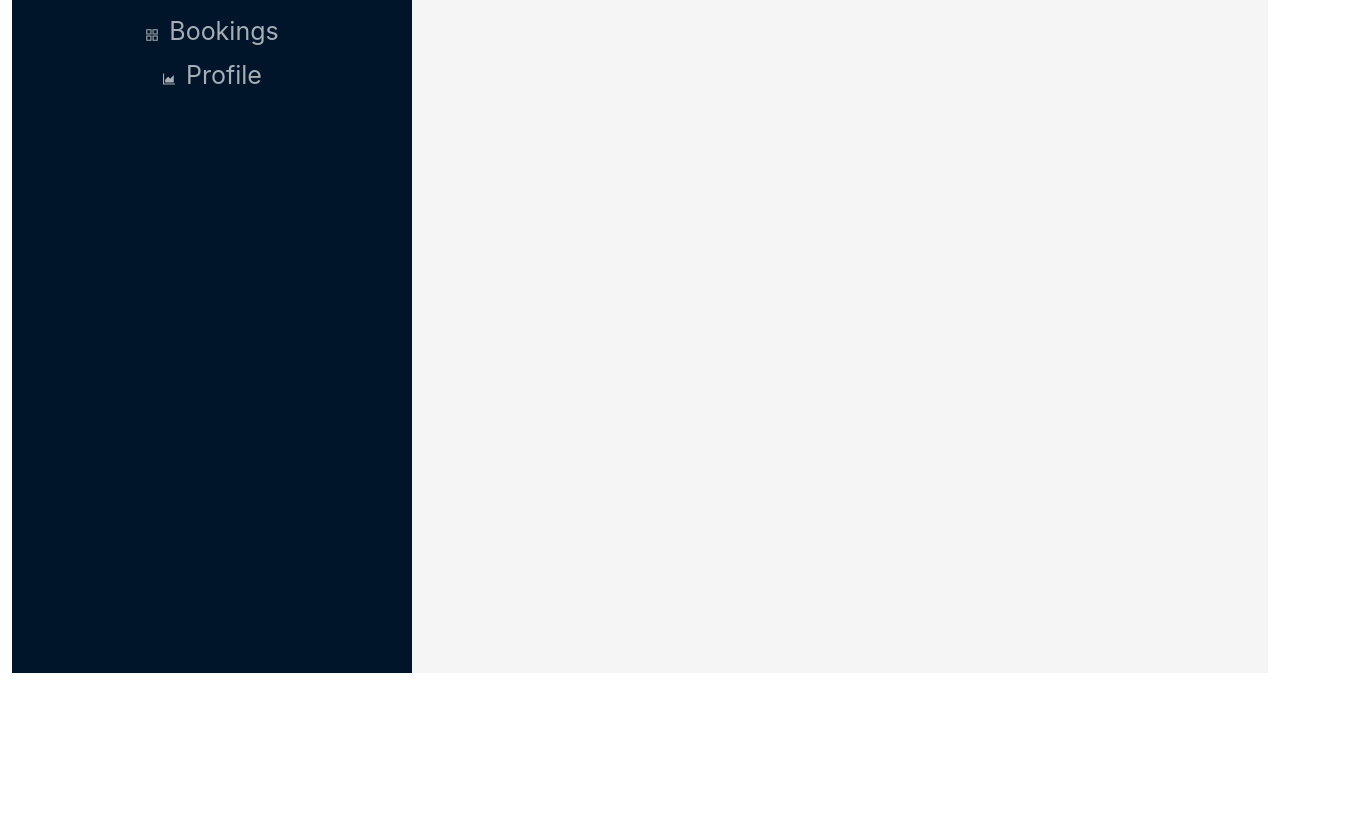
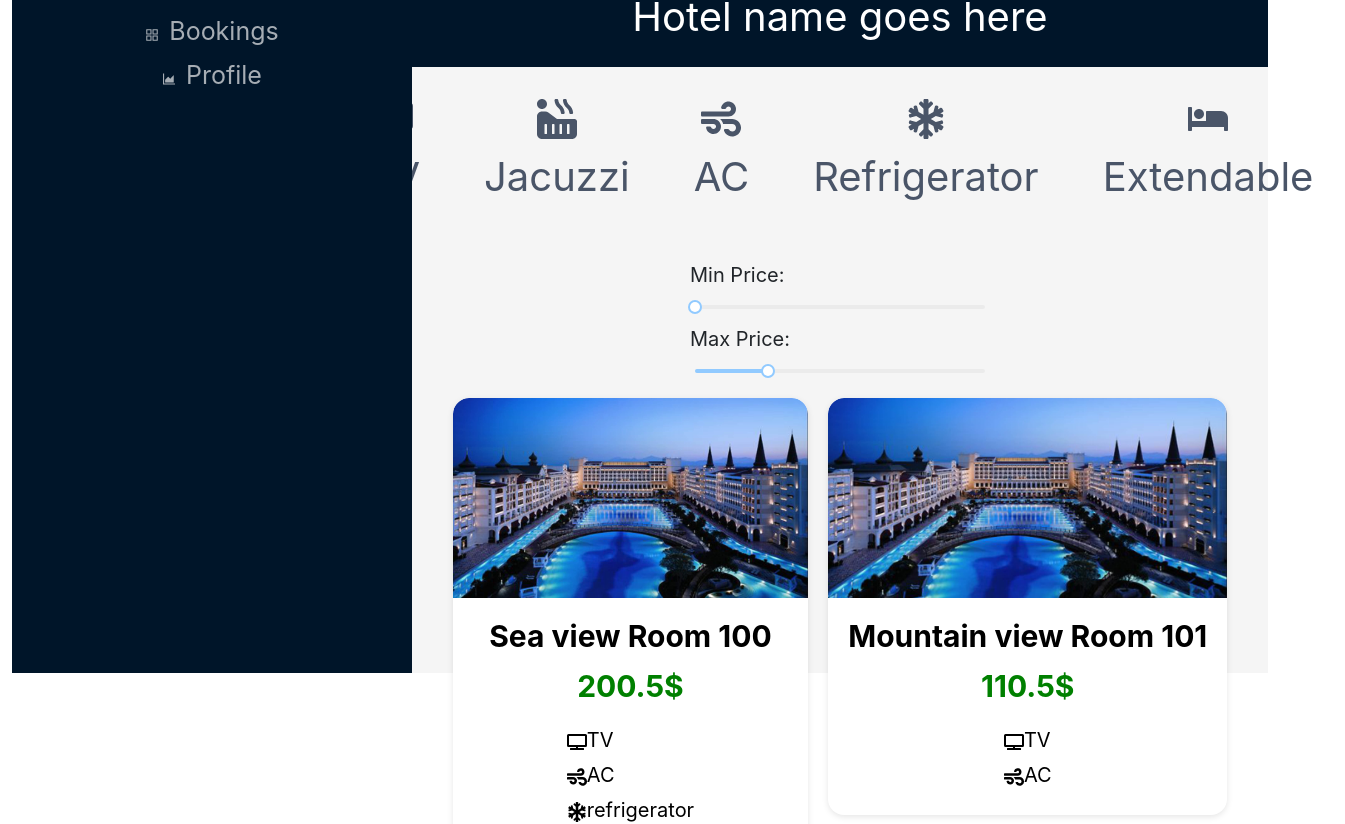
Before and after one commit to johnbute/hotel-fullstack, a React (Vite) app: page /rooms/1 in a window 1280 px wide. Shown: the part 121-945 px from the top of the page, 1345 px wide, since content can reach past the window. Before the commit the page ends 824 px from the top, so only its background shows below. Built offline with nearby package versions, Linux system fonts and the light colour scheme.

Commit message:
list-of-rooms page

```diff
--- /dev/null
+++ b/src/Components/Room/RoomCard.css
@@ -0,0 +1,52 @@
+.room-card {
+  display: flex;
+  flex-direction: column;
+  flex: 1 0 300px;
+  margin: 10px;
+  border-radius: 16px;
+  overflow: hidden;
+  box-shadow: 0 2px 6px rgba(0, 0, 0, 0.1);
+  background-color: #fff;
+}
+
+.room-card-image {
+  width: 100%;
+  max-height: 200px;
+  object-fit: cover;
+  border-radius: 16px 16px 0 0;
+}
+
+.room-details {
+  padding: 20px;
+  display: flex;
+  flex-direction: column;
+  align-items: center;
+}
+
+.room-number {
+  margin-top: 0;
+  margin-bottom: 10px;
+  font-size: 30px;
+  font-weight: bold;
+}
+.price {
+  font-size: 30px;
+  color: green;
+  font-weight: bold;
+}
+
+.amenities-list {
+  list-style-type: none;
+  padding: 0;
+  margin: 0;
+}
+
+.amenities-list li {
+  font-size: 20px;
+  margin-bottom: 5px;
+}
+
+.room-link {
+  color: black;
+  text-decoration: none;
+}
--- /dev/null
+++ b/src/Components/Room/RoomCard.tsx
@@ -0,0 +1,46 @@
+import React, { useState } from "react";
+import { Link } from "react-router-dom"; // Import Link
+import { Rating } from "react-simple-star-rating";
+import "./RoomCard.css";
+import image1 from "../Assets/turkish-hotel.jpg";
+import { FaTv, FaWind, FaSnowflake, FaHotTub, FaBed } from "react-icons/fa";
+
+function RoomCard({ room }) {
+  const categoryIcons = {
+    TV: <FaTv />,
+    AC: <FaWind />,
+    refrigerator: <FaSnowflake />, // You can use the same icon for multiple categories if needed
+    Jacuzzi: <FaHotTub />,
+    Extendable: <FaBed />,
+    // Add more categories and corresponding icons as needed
+  };
+
+  return (
+    <Link to={`/hotel/${room.id}`} className="room-link">
+      <div className="room-card">
+        <img src={image1} alt="room-image" className="room-card-image"></img>
+        <div className="room-details">
+          <h2 className="room-number">
+            {room.view_type} view Room {room.room_number}
+          </h2>
+          <p className="price">{room.price}$</p>
+          <ul className="amenities-list">
+            {Object.entries(room).map(([key, value]) => {
+              if (typeof value === "boolean" && value) {
+                return (
+                  <li key={key}>
+                    {categoryIcons[key]}
+                    {key}
+                  </li>
+                );
+              }
+              return null;
+            })}
+          </ul>
+        </div>
+      </div>
+    </Link>
+  );
+}
+
+export default RoomCard;
--- /dev/null
+++ b/src/Components/Room/RoomPage.css
@@ -0,0 +1,60 @@
+.room-card {
+  display: inline-flex;
+  flex-direction: column;
+  flex: 1 0 300px;
+  margin: 10px;
+  border-radius: 16px;
+  overflow: hidden;
+  box-shadow: 0 2px 6px rgba(0, 0, 0, 0.1);
+  background-color: #fff;
+}
+
+.list-of-rooms {
+  display: flex;
+  flex-wrap: wrap;
+  justify-content: center;
+}
+
+.filter-icons {
+  display: flex;
+  flex-direction: column;
+  align-items: center;
+  justify-content: center;
+  gap: 0.5rem;
+  padding: 2rem;
+  border-bottom-width: 2px;
+  transition: border-color 0.3s;
+  cursor: pointer;
+  font-size: 40px;
+  color: #4a5568;
+}
+
+.filter-icons:hover {
+  color: #000000; /* Change to your hover color */
+}
+
+.active {
+  border-color: #000000;
+  /* Change to your selected border color */
+  color: #000000 !important; /* Change to your selected text color */
+}
+
+.filter-icons-bar {
+  display: flex;
+  justify-content: center;
+}
+.price-slider {
+  justify-content: center;
+  width: 300px;
+  font-size: 20px;
+  margin: 5px auto;
+}
+.range-input {
+  -webkit-appearance: none;
+  position: relative;
+  width: 100%;
+  height: 5px;
+  margin: 0;
+  background-color: transparent;
+  transform: translateY(2px);
+}
--- a/src/Components/Room/RoomPage.tsx
+++ b/src/Components/Room/RoomPage.tsx
@@ -1,7 +1,156 @@
-import React from "react";
+import React, { useState } from "react";
+import RoomCard from "./RoomCard";
+import "./RoomPage.css";
+import { FaTv, FaWind, FaSnowflake, FaHotTub, FaBed } from "react-icons/fa";
+import { Slider } from "antd";
+const rooms = [
+  {
+    id: 1,
+    room_number: 100,
+    price: 200.5,
+    problemsdamages: "minor",
+    view_type: "Sea",
+    TV: true,
+    AC: true,
+    refrigerator: true,
+    Jacuzzi: true,
+    Extendable: true,
+  },
+  {
+    id: 2,
+    room_number: 101,
+    price: 110.5,
+    problemsdamages: "major",
+    view_type: "Mountain",
+    TV: true,
+    AC: true,
+    refrigerator: false,
+    Jacuzzi: false,
+    Extendable: false,
+  },
+  {
+    id: 3,
+    room_number: 102,
+    price: 450.5,
+    problemsdamages: "none",
+    view_type: "City",
+    TV: false,
+    AC: false,
+    refrigerator: false,
+    Jacuzzi: true,
+    Extendable: true,
+  },
+];
 
 function RoomPage() {
-  return <div>RoomPage</div>;
+  const [selectedFilters, setSelectedFilters] = useState([]);
+  const [priceRange, setPriceRange] = useState([0, 500]); // Initial price range
+
+  const handleFilterClick = (filter) => {
+    setSelectedFilters((prevFilters) => {
+      if (prevFilters.includes(filter)) {
+        // If the filter is already selected, remove it
+        return prevFilters.filter((prevFilter) => prevFilter !== filter);
+      } else {
+        // If the filter is not selected, add it
+        return [...prevFilters, filter];
+      }
+    });
+  };
+
+  const handlePriceChange = (value, index) => {
+    const newPriceRange = [...priceRange];
+    newPriceRange[index] = value;
+    setPriceRange(newPriceRange);
+  };
+
+  const filteredRooms = rooms.filter((room) => {
+    // Check if room matches all selected filters
+    const filterMatches = selectedFilters.every((filter) => room[filter]);
+
+    // Check if room price is within selected price range
+    const priceInRange =
+      room.price >= priceRange[0] && room.price <= priceRange[1];
+
+    return filterMatches && priceInRange;
+  });
+
+  return (
+    <>
+      <div className="Header">Hotel name goes here</div>
+      <div className="filter-icons-bar">
+        <div
+          className={`filter-icons ${
+            selectedFilters.includes("TV") ? "active" : ""
+          }`}
+          onClick={() => handleFilterClick("TV")}
+        >
+          <FaTv />
+          <p>TV</p>
+        </div>
+        <div
+          className={`filter-icons ${
+            selectedFilters.includes("Jacuzzi") ? "active" : ""
+          }`}
+          onClick={() => handleFilterClick("Jacuzzi")}
+        >
+          <FaHotTub />
+          <p>Jacuzzi</p>
+        </div>
+        <div
+          className={`filter-icons ${
+            selectedFilters.includes("AC") ? "active" : ""
+          }`}
+          onClick={() => handleFilterClick("AC")}
+        >
+          <FaWind />
+          <p>AC</p>
+        </div>
+        <div
+          className={`filter-icons ${
+            selectedFilters.includes("refrigerator") ? "active" : ""
+          }`}
+          onClick={() => handleFilterClick("refrigerator")}
+        >
+          <FaSnowflake />
+          <p>Refrigerator</p>
+        </div>
+        <div
+          className={`filter-icons ${
+            selectedFilters.includes("Extendable") ? "active" : ""
+          }`}
+          onClick={() => handleFilterClick("Extendable")}
+        >
+          <FaBed />
+          <p>Extendable</p>
+        </div>
+      </div>
+
+      <div className="price-slider">
+        <label htmlFor="minPriceRange">Min Price:</label>
+        <Slider
+          min={0}
+          max={2000}
+          value={priceRange[0]}
+          onChange={(value) => handlePriceChange(value, 0)}
+        />
+
+        <label htmlFor="maxPriceRange">Max Price:</label>
+        <Slider
+          min={0}
+          max={2000}
+          value={priceRange[1]}
+          onChange={(value) => handlePriceChange(value, 1)}
+        />
+      </div>
+
+      <div className="list-of-rooms">
+        {filteredRooms.map((room) => (
+          <RoomCard key={room.id} room={room} />
+        ))}
+      </div>
+    </>
+  );
 }
 
 export default RoomPage;
```
